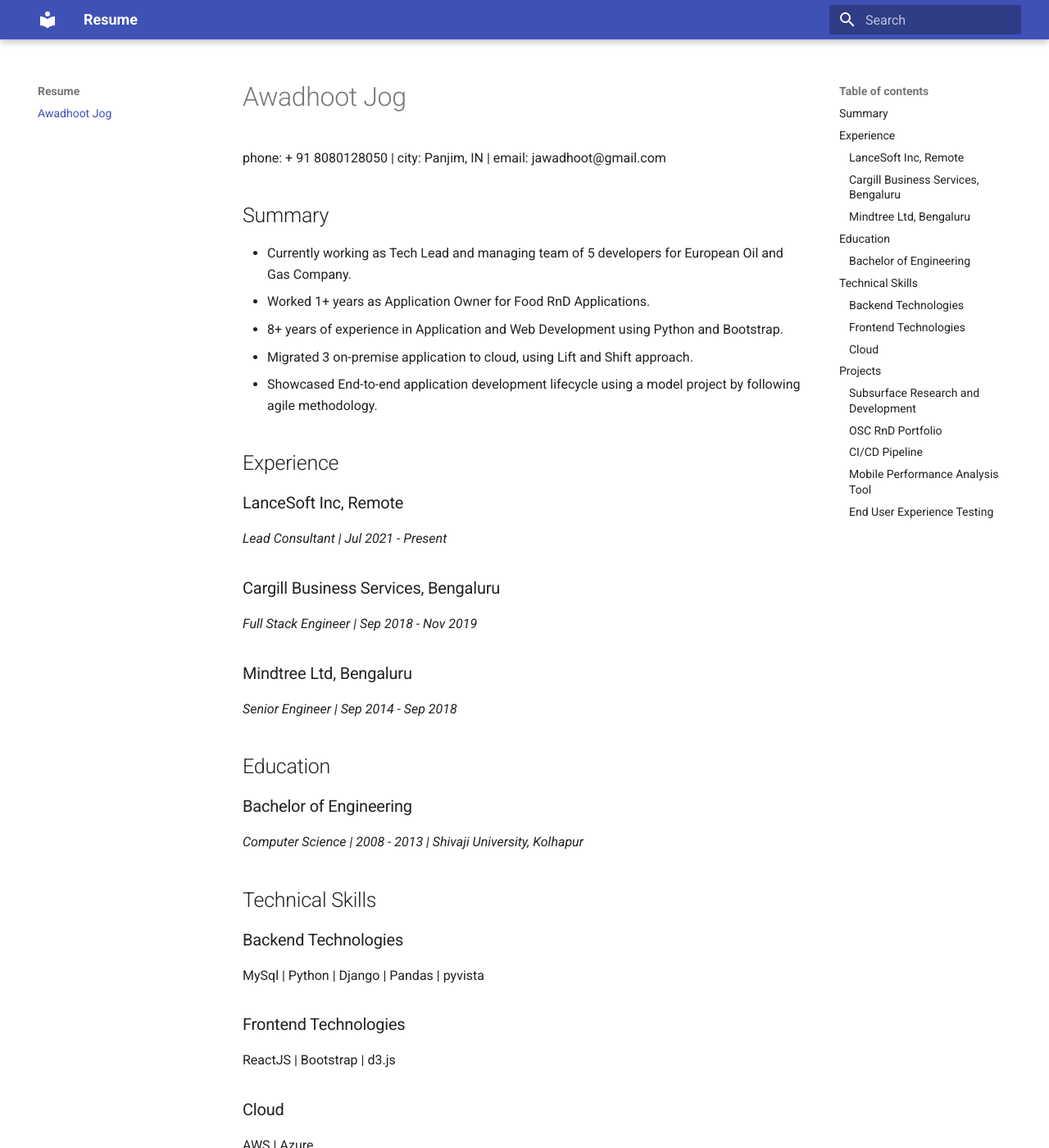
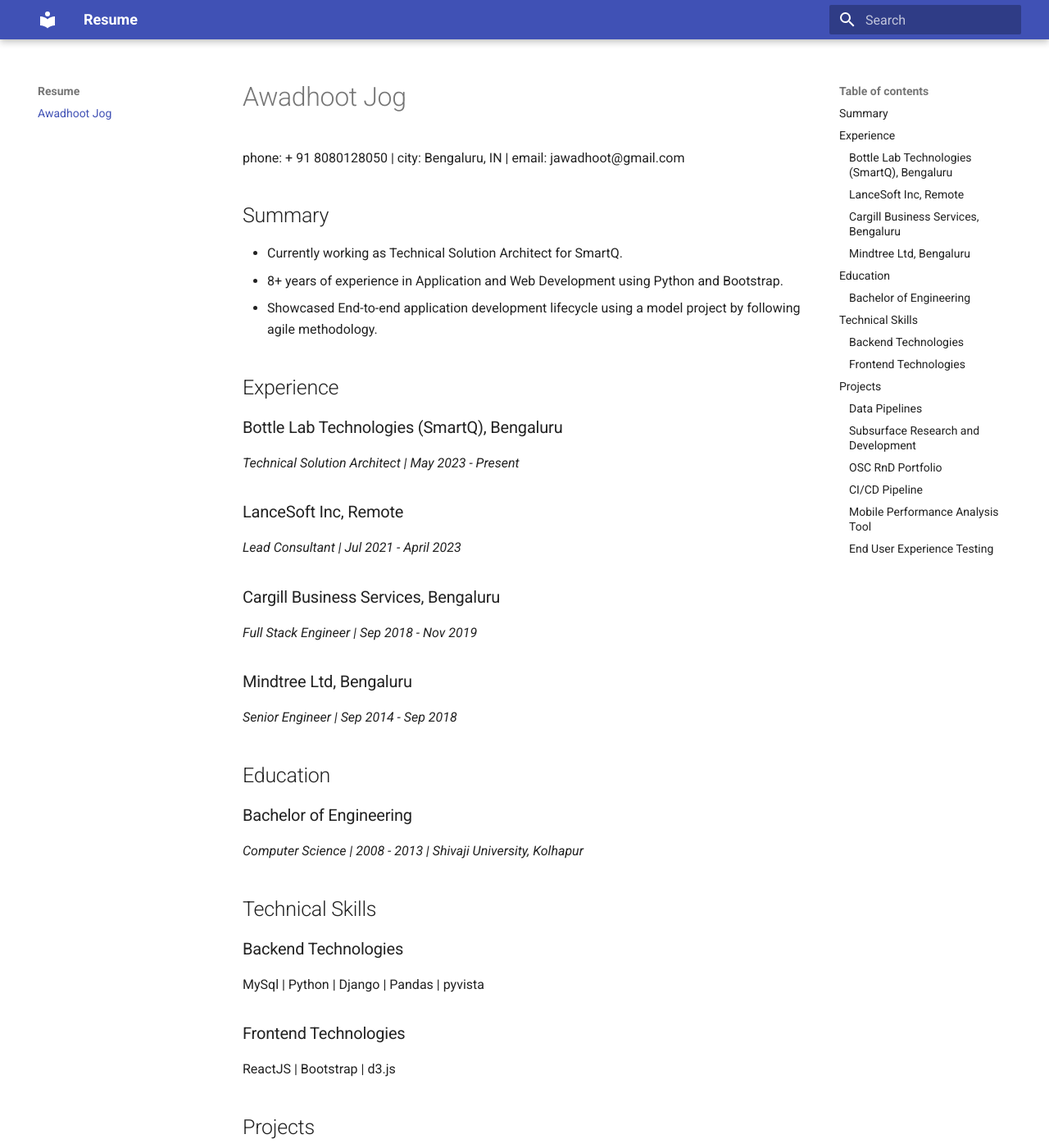
Before and after one commit to jawadhoot/resume, an MkDocs documentation site: the page built from docs/index.md, in a window 1280 px wide and 1400 px high. Shown: the whole window at 82% size. Built offline with MkDocs 1.6.1 and Material for MkDocs 9.7.7, drawn with Linux system fonts in a browser that asks for light colours; some of the changed text lies outside the part shown.

Commit message:
add smartq

```diff
--- a/docs/index.md
+++ b/docs/index.md
@@ -1,20 +1,22 @@
 # Awadhoot Jog
 
-phone: + 91 8080128050 | city: Panjim, IN | email: jawadhoot@gmail.com
+phone: + 91 8080128050 | city: Bengaluru, IN | email: jawadhoot@gmail.com
 
 ## Summary
 
-- Currently working as Tech Lead and managing team of 5 developers for European Oil and Gas Company.
-- Worked 1+ years as Application Owner for Food RnD Applications.
+- Currently working as Technical Solution Architect for SmartQ.
 - 8+ years of experience in Application and Web Development using Python and Bootstrap.
-- Migrated 3 on-premise application to cloud, using Lift and Shift approach.
 - Showcased End-to-end application development lifecycle using a model project by following agile methodology.
 
 ## Experience
 
+### Bottle Lab Technologies (SmartQ), Bengaluru
+
+*Technical Solution Architect | May 2023 - Present*
+
 ### LanceSoft Inc, Remote
 
-*Lead Consultant | Jul 2021 - Present*
+*Lead Consultant | Jul 2021 - April 2023*
 
 ### Cargill Business Services, Bengaluru
 
@@ -40,17 +42,25 @@
 
 ReactJS | Bootstrap | d3.js
 
-### Cloud
+## Projects
 
-AWS | Azure
+### Data Pipelines
 
-## Projects
+*Apache Beam, GCP workflow, GCP  Dataflow*
+
+*Team Size: 2 | Role: Solution Architect | Duration: May 2023 - Present*
+
+Designed Resilient, idempotent data pipeline using GCP Dataflow, Workflow, BigQuery
+
+- Modular pipelines, with intermediate outputs staged into cloud storage
+- Workflows to orchestrate pipelines and run as a single flow
+- Ability to restart pipeline only for errored data, after fixes
 
 ### Subsurface Research and Development
 
 *ReactJS, Django, Pandas, pyvista, Azure Devops, AWS*
 
-*Team Size: 5 | Role: Team Lead | Duration: Jul 2021 - Present*
+*Team Size: 5 | Role: Team Lead | Duration: Jul 2021 - April 2023*
 
 Developed SaaS, desktop applications for Reservoir Engineers to analyse data for exploration, decline curve analysis and well optimization.
 
```
